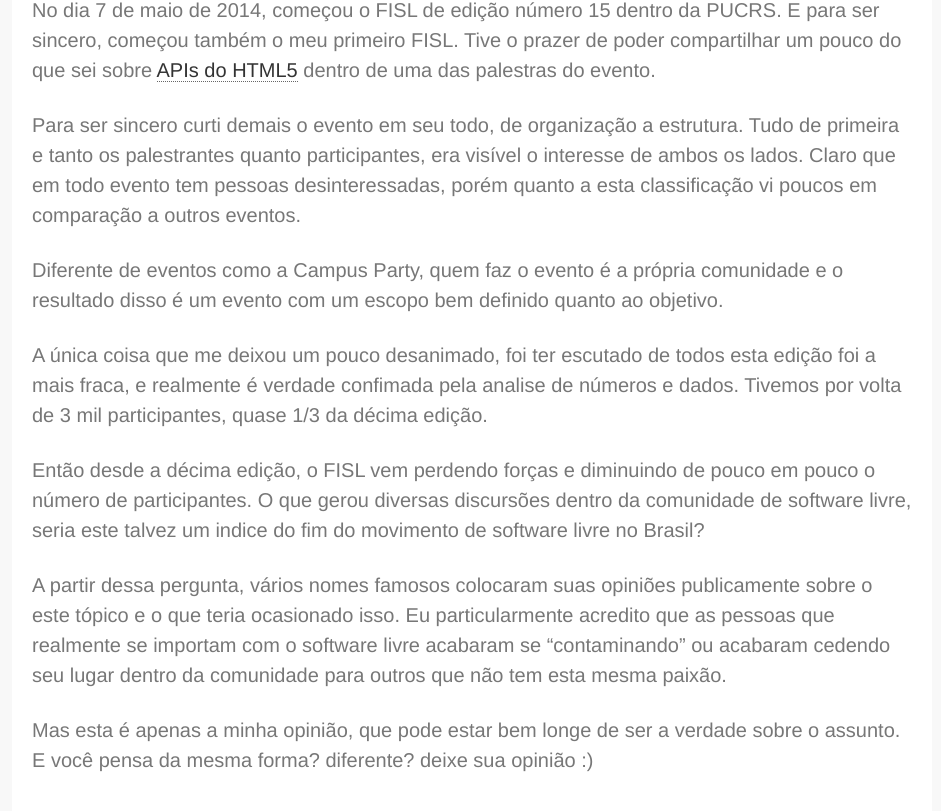
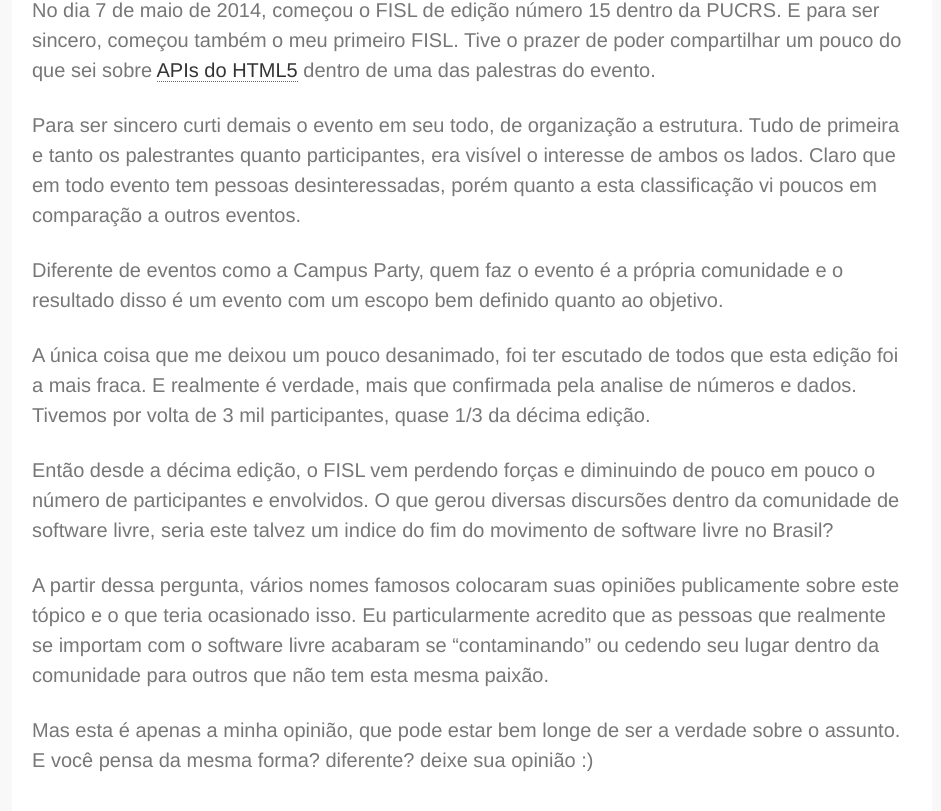
Before and after one commit to raphamorim/raphamorim.github.com, a Jekyll site: the page built from _posts/2014-05-13-fisl-15.md, in a window 1280 px wide and 900 px high, scrolled down 621 px. Shown: the top 811 px of the window, without its empty margins (168-1109 px from the left). Built offline with Jekyll 4.4.1, drawn with Linux system fonts in a browser that asks for light colours; nearby versions of some CDN libraries; comment, search, counter and statistics services are not loaded.

Commit message:
fix post

```diff
--- a/_posts/2014-05-13-fisl-15.md
+++ b/_posts/2014-05-13-fisl-15.md
@@ -17,10 +17,10 @@ Para ser sincero curti demais o evento em seu todo, de organização a estrutura
 
 Diferente de eventos como a Campus Party, quem faz o evento é a própria comunidade e o resultado disso é um evento com um escopo bem definido quanto ao objetivo.
 
-A única coisa que me deixou um pouco desanimado, foi ter escutado de todos esta edição foi a mais fraca, e realmente é verdade confimada pela analise de números e dados. Tivemos por volta de 3 mil participantes, quase 1/3 da décima edição.
+A única coisa que me deixou um pouco desanimado, foi ter escutado de todos que esta edição foi a mais fraca. E realmente é verdade, mais que confirmada pela analise de números e dados. Tivemos por volta de 3 mil participantes, quase 1/3 da décima edição.
 
-Então desde a décima edição, o FISL vem perdendo forças e diminuindo de pouco em pouco o número de participantes. O que gerou diversas discursões dentro da comunidade de software livre, seria este talvez um indice do fim do movimento de software livre no Brasil?
+Então desde a décima edição, o FISL vem perdendo forças e diminuindo de pouco em pouco o número de participantes e envolvidos. O que gerou diversas discursões dentro da comunidade de software livre, seria este talvez um indice do fim do movimento de software livre no Brasil?
 
-A partir dessa pergunta, vários nomes famosos colocaram suas opiniões publicamente sobre o este tópico e o que teria ocasionado isso. Eu particularmente acredito que as pessoas que realmente se importam com o software livre acabaram se "contaminando" ou acabaram cedendo seu lugar dentro da comunidade para outros que não tem esta mesma paixão.
+A partir dessa pergunta, vários nomes famosos colocaram suas opiniões publicamente sobre este tópico e o que teria ocasionado isso. Eu particularmente acredito que as pessoas que realmente se importam com o software livre acabaram se "contaminando" ou cedendo seu lugar dentro da comunidade para outros que não tem esta mesma paixão.
 
 Mas esta é apenas a minha opinião, que pode estar bem longe de ser a verdade sobre o assunto. E você pensa da mesma forma? diferente? deixe sua opinião :)
```
Also changed, not shown: 1 other file.
